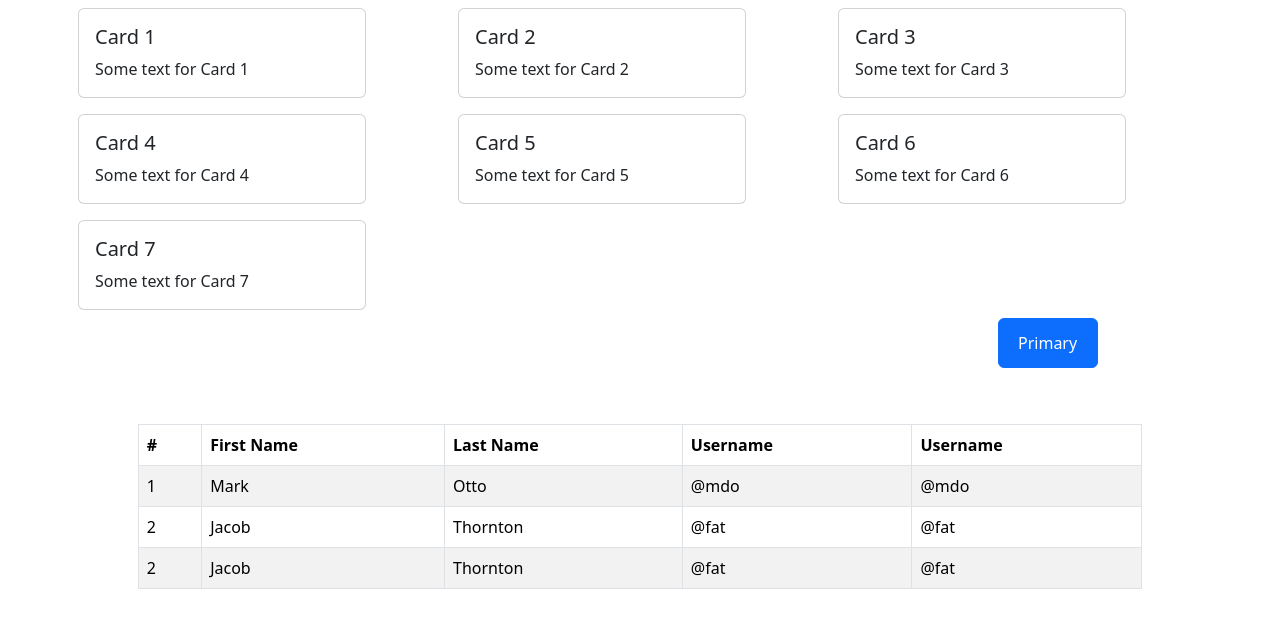
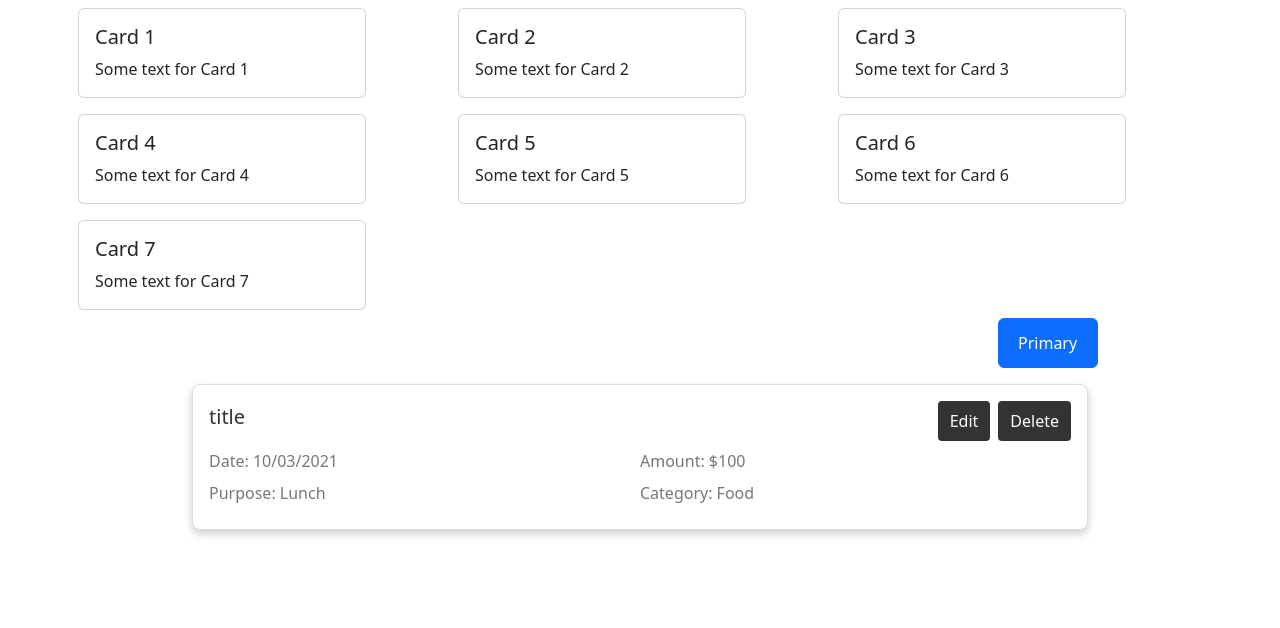
Before and after one commit to Dipronil1998/expense-tracker-MERN, a React (Create React App) app in the folder client/: page / in a window 1280 px wide. Shown: the top 628 px of the page. Built offline with nearby package versions, Linux system fonts and the light colour scheme.

Commit message:
details card aded

```diff
--- a/client/src/App.css
+++ b/client/src/App.css
@@ -1,11 +1,100 @@
-
-
-
 /* Add for button */
 .top-right-button {
- height: 50px;
- width: 100px;
+    height: 50px;
+    width: 100px;
 }
 
 
 /* */
+
+/* ExpenseCard.css */
+
+.parent-container {
+    display: flex;
+    justify-content: center;
+    align-items: center;
+    height: 100%; /* You can adjust the height as needed for your parent container */
+  }
+
+.expense-card {
+    background-color: #fff;
+    border: 1px solid #ddd;
+    border-radius: 8px;
+    box-shadow: 0 4px 8px rgba(0, 0, 0, 0.2);
+    padding: 16px;
+    margin: 16px;
+    /* max-width: 300px; */
+    transition: transform 0.2s;
+    width: 70%;
+}
+
+.expense-card:hover {
+    transform: scale(1.03);
+    box-shadow: 0 6px 12px rgba(0, 0, 0, 0.3);
+}
+
+.expense-card h3 {
+    font-size: 20px;
+    margin-bottom: 8px;
+    color: #333;
+}
+
+.expense-card p {
+    margin: 8px 0;
+    color: #777;
+}
+
+.expense-card p:first-child {
+    font-weight: bold;
+    color: #222;
+}
+
+.expense-card .purpose {
+    font-style: italic;
+}
+
+.expense-card .amount {
+    font-size: 24px;
+    color: #ff5733;
+    /* Customize the color to your preference */
+}
+
+
+.expense-header {
+    display: flex;
+    justify-content: space-between;
+    align-items: center;
+}
+
+.expense-buttons {
+    display: flex;
+}
+
+.edit-button,
+.delete-button {
+    background-color: #333;
+    color: #fff;
+    border: none;
+    border-radius: 4px;
+    padding: 8px 12px;
+    margin-left: 8px;
+    cursor: pointer;
+}
+
+.edit-button:hover,
+.delete-button:hover {
+    background-color: #555;
+}
+
+.expense-details {
+    display: flex;
+    justify-content: space-between;
+    align-items: center; /* Vertically center the content */
+  }
+
+  .expense-date,
+  .expense-amount,
+  .expense-description,
+  .expense-category {
+    flex: 1;
+  }
--- a/client/src/App.js
+++ b/client/src/App.js
@@ -60,44 +60,31 @@ function App() {
             Primary
           </Button>
         </div>
+      </Container>
 
-        <div style={tableStyle}>
-          <Table striped bordered hover>
-            <thead>
-              <tr>
-                <th>#</th>
-                <th>First Name</th>
-                <th>Last Name</th>
-                <th>Username</th>
-                <th>Username</th>
-              </tr>
-            </thead>
-            <tbody>
-              <tr>
-                <td>1</td>
-                <td>Mark</td>
-                <td>Otto</td>
-                <td>@mdo</td>
-                <td>@mdo</td>
-              </tr>
-              <tr>
-                <td>2</td>
-                <td>Jacob</td>
-                <td>Thornton</td>
-                <td>@fat</td>
-                <td>@fat</td>
-              </tr>
-              <tr>
-                <td>2</td>
-                <td>Jacob</td>
-                <td>Thornton</td>
-                <td>@fat</td>
-                <td>@fat</td>
-              </tr>
-            </tbody>
-          </Table>
+      <div className="parent-container">
+        <div className="expense-card">
+          <div className="expense-header">
+            <h3>title</h3>
+            <div className="expense-buttons">
+              <button className="edit-button">Edit</button>
+              <button className="delete-button">Delete</button>
+            </div>
+          </div>
+          <p className="expense-details">
+            <span className="expense-date">Date: 10/03/2021</span>
+            <span className="expense-amount">Amount: $100</span>
+          </p>
+          <p className="expense-details">
+          <span className="expense-description">Purpose: Lunch</span>
+            <span className="expense-category">Category: Food</span>
+          </p>
+
         </div>
-      </Container>
+      </div>
+
+
+
 
       <Modal show={showModal} onHide={closeModal}>
         <Modal.Header closeButton>
```
